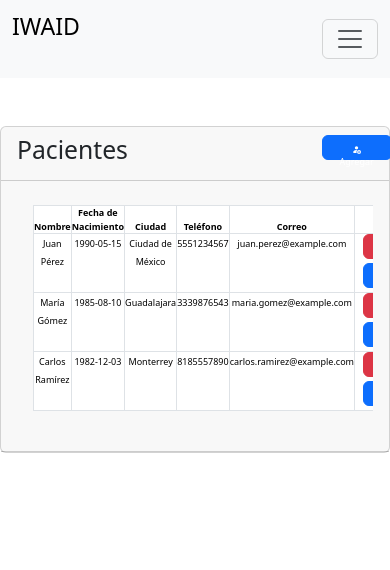
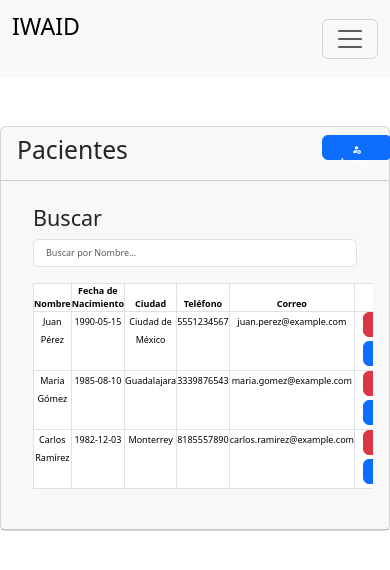
Before and after one commit to Chris-THC/iwaid-ui, a React (Create React App) app: page /patient in a window 390 px wide. Shown: the top 570 px of the page. Built offline with nearby package versions, Linux system fonts and the light colour scheme.

Commit message:
I added a search filtered by name

```diff
--- a/src/Components/Patient/TablePatient.jsx
+++ b/src/Components/Patient/TablePatient.jsx
@@ -1,4 +1,4 @@
-import React, { useContext } from "react";
+import React, { useState, useContext } from "react";
 import { ModalPatient } from "./ModalPatient";
 import { GetTheAppContext } from "../../Context/AppContext";
 import "../../Css/TablePatients.css";
@@ -17,11 +17,22 @@ export const TablePatient = ({ dataTable }) => {
     setTextAlert,
   } = useContext(GetTheAppContext);
 
-  const displayedFields = ["nombre", "fechaNacimiento", "ciudad", "telefono","correo"];
+  const displayedFields = [
+    "nombre",
+    "fechaNacimiento",
+    "ciudad",
+    "telefono",
+    "correo",
+  ];
+  const [searchTerm, setSearchTerm] = useState("");
+
+  const filteredData = dataTable.filter((item) =>
+    item.nombre.toLowerCase().includes(searchTerm.toLowerCase())
+  );
 
   return (
     <div className="container mt-5">
-      <div className=" card mt-4 row ">
+      <div className=" card mt-4 row">
         <div className="card-header d-flex">
           <div className="col-10">
             <h2 className="card-title">Pacientes</h2>
@@ -44,6 +55,20 @@ export const TablePatient = ({ dataTable }) => {
 
         <div className="card-header col-md-12">
           <div className=" card-body table-responsive">
+            <div className="mb-3 table-bordered custom-table col-md-4">
+              <label>
+                <h4>Buscar</h4>
+              </label>
+              <input
+                id="inputSearchPatient"
+                type="text"
+                autoComplete="off"
+                value={searchTerm}
+                onChange={(e) => setSearchTerm(e.target.value)}
+                placeholder="Buscar por Nombre..."
+                className="form-control rounded border"
+              />
+            </div>
             <table className="table table-bordered custom-table text-center">
               <thead>
                 <tr>
@@ -56,7 +81,7 @@ export const TablePatient = ({ dataTable }) => {
                 </tr>
               </thead>
               <tbody>
-                {dataTable.map((item, index) => (
+                {filteredData.map((item, index) => (
                   <tr key={index}>
                     {displayedFields.map((field) => (
                       <td key={field}>
--- a/src/Context/AppContext.jsx
+++ b/src/Context/AppContext.jsx
@@ -3,8 +3,6 @@ import { createContext, useState } from "react";
 export const GetTheAppContext = createContext();
 
 export const AppContext = (props) => {
-
-
   // TODO: This data will be deleted when the frontend connects to the backend.
   const [dataTest, setDataTest] = useState([
     {
--- a/src/Css/TablePatients.css
+++ b/src/Css/TablePatients.css
@@ -16,6 +16,10 @@
   .custom-table {
     font-size: 12px;
   }
+
+  #inputSearchPatient {
+    font-size: 12px;
+  }
 }
 
 @media (max-width: 550px) {
@@ -31,6 +35,10 @@
     font-size: 9px;
   }
 
+  #inputSearchPatient {
+    font-size: 9px;
+  }
+
   #btnTables {
     font-size: 9px;
     height: 25px;
```
